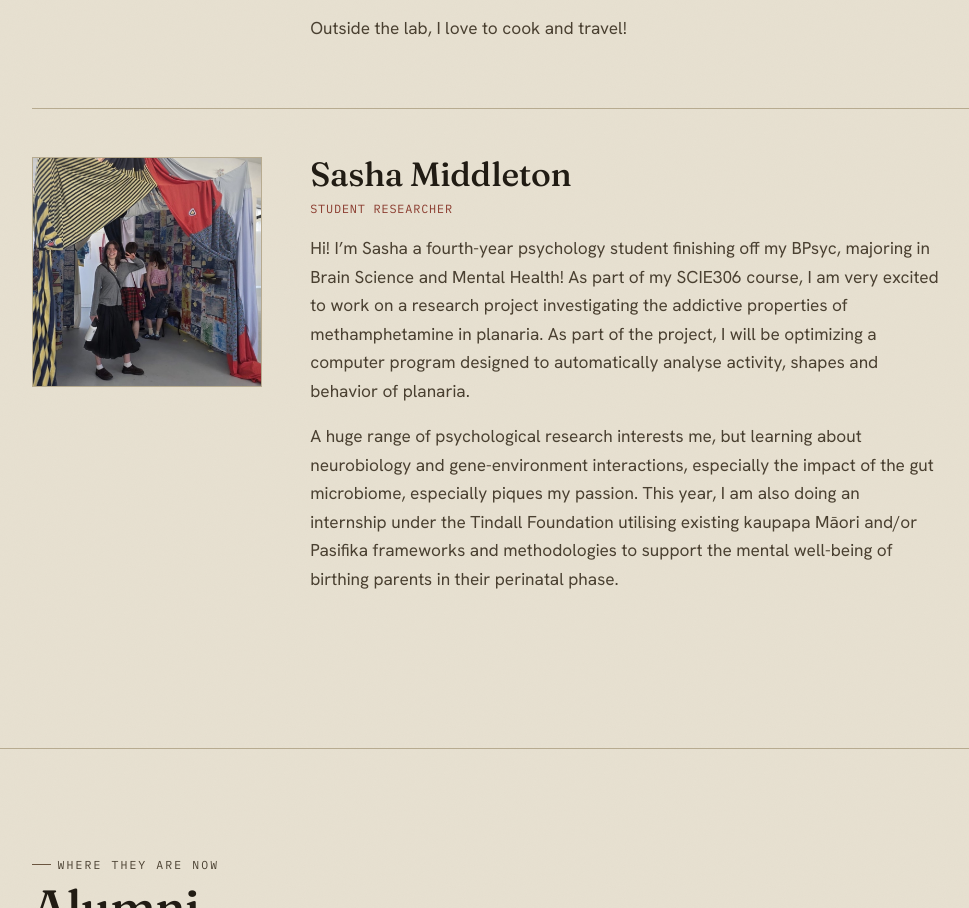
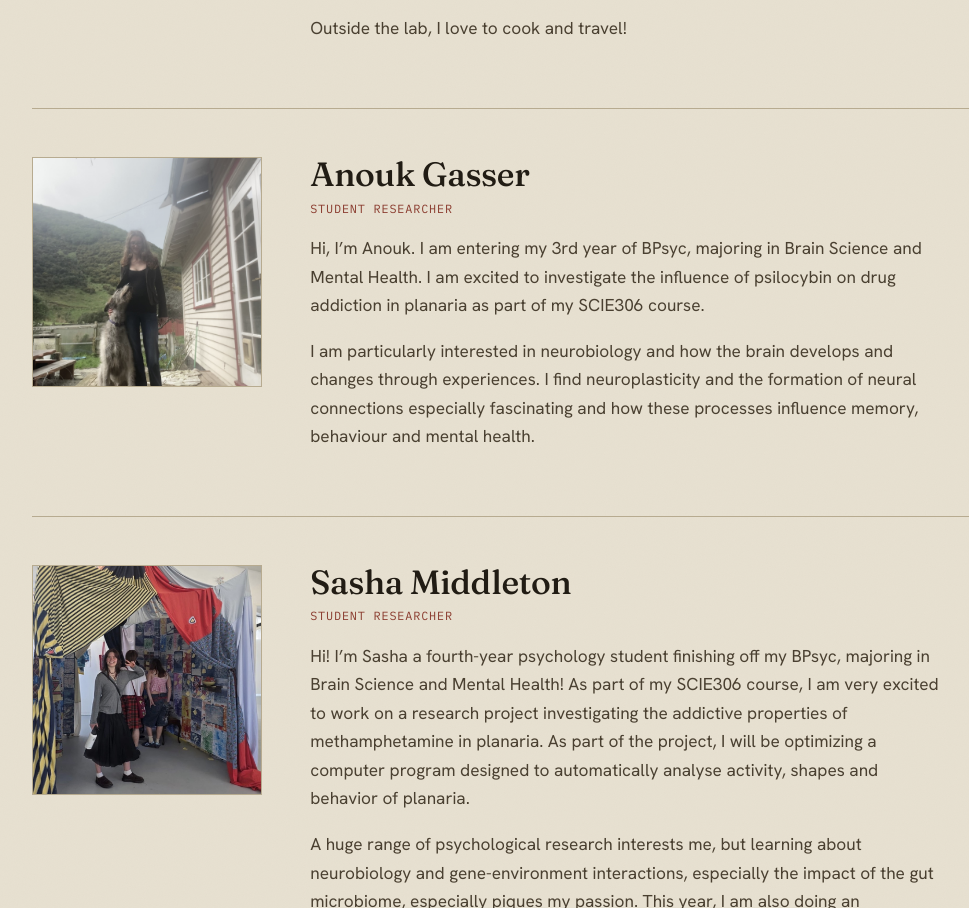
Before and after one commit to BartEllenbroek/BartEllenbroek.github.io, a plain HTML site: page people.html in a window 1280 px wide. Shown: the part 7459-8367 px from the top of the page, without its empty margins (69-1038 px from the left). Drawn offline with Linux system fonts and the light colour scheme.

Commit message:
Add Anouk Gasser (Student Researcher) to index and people pages

```diff
--- a/people.html
+++ b/people.html
@@ -223,6 +223,19 @@
         </div>
       </article>
 
+      <!-- Anouk Gasser -->
+      <article class="bio" id="anouk-gasser">
+        <div class="bio__portrait">
+          <img src="images/Anouk_Gasser.jpg" alt="Portrait of Anouk Gasser" />
+        </div>
+        <div class="bio__body">
+          <h2>Anouk Gasser</h2>
+          <p class="role">Student Researcher</p>
+          <p>Hi, I’m Anouk. I am entering my 3rd year of BPsyc, majoring in Brain Science and Mental Health. I am excited to investigate the influence of psilocybin on drug addiction in planaria as part of my SCIE306 course.</p>
+          <p>I am particularly interested in neurobiology and how the brain develops and changes through experiences. I find neuroplasticity and the formation of neural connections especially fascinating and how these processes influence memory, behaviour and mental health.</p>
+        </div>
+      </article>
+
       <!-- Sasha Middleton -->
       <article class="bio" id="sasha-middleton">
         <div class="bio__portrait">
```
Also changed, not shown: index.html (+9 -0 lines), images/Anouk_Gasser.jpg (added).
